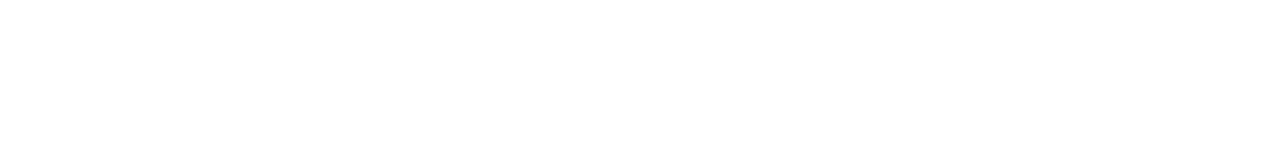
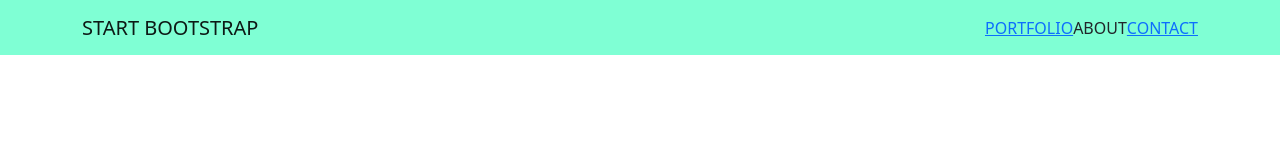
Before and after one commit to Fabrizio1919/html-css-bootstrap-freelancer, a plain HTML site: page index.html in a window 1280 px wide. Drawn offline with nearby package versions, Linux system fonts and the light colour scheme.

Commit message:
wip in header

```diff
--- a/assets/css/style.css
+++ b/assets/css/style.css
@@ -0,0 +1,10 @@
+.debug [class^=col]{
+    border: 1px dashed;
+    height: 100px;
+}
+
+.debug .site_header {
+    background-color: aquamarine;
+    height: 55px;
+
+}
--- a/index.html
+++ b/index.html
@@ -1,18 +1,42 @@
 <!DOCTYPE html>
 <html lang="en">
+
 <head>
     <meta charset="UTF-8">
     <meta http-equiv="X-UA-Compatible" content="IE=edge">
     <meta name="viewport" content="width=device-width, initial-scale=1.0">
     <title>Botstrap</title>
+    <link rel="stylesheet" href="https://cdnjs.cloudflare.com/ajax/libs/font-awesome/6.2.1/css/all.min.css"
+        integrity="sha512-MV7K8+y+gLIBoVD59lQIYicR65iaqukzvf/nwasF0nqhPay5w/9lJmVM2hMDcnK1OnMGCdVK+iQrJ7lzPJQd1w=="
+        crossorigin="anonymous" referrerpolicy="no-referrer" />
     <link rel="stylesheet" href="https://cdn.jsdelivr.net/npm/bootstrap@5.2.3/dist/css/bootstrap.min.css">
     <link rel="stylesheet" href="./assets/css/style.css">
 </head>
-<body>
+
+<body class="debug">
+
+    <header class="site_header">
+        <div class="container">
+            <nav class="navbar space-around">
+                <a class="navbar-brand">START BOOTSTRAP</a>
+                <div class="d-flex">
+                    <div class="d-flex">
+                        <a href="#">PORTFOLIO</a></
+                        <a href="#">ABOUT</a>
+                        <a href="#">CONTACT</a>
+                    </div>
+                </div>
+
+            </nav>
+        </div>
+    </header>
 
 
 
 
-    <script src="https://cdn.jsdelivr.net/npm/@popperjs/core@2.11.6/dist/umd/popper.min.js" integrity="sha384-oBqDVmMz9ATKxIep9tiCxS/Z9fNfEXiDAYTujMAeBAsjFuCZSmKbSSUnQlmh/jp3" crossorigin="anonymous"></script>
+    <script src="https://cdn.jsdelivr.net/npm/@popperjs/core@2.11.6/dist/umd/popper.min.js"
+        integrity="sha384-oBqDVmMz9ATKxIep9tiCxS/Z9fNfEXiDAYTujMAeBAsjFuCZSmKbSSUnQlmh/jp3"
+        crossorigin="anonymous"></script>
 </body>
+
 </html>
```
